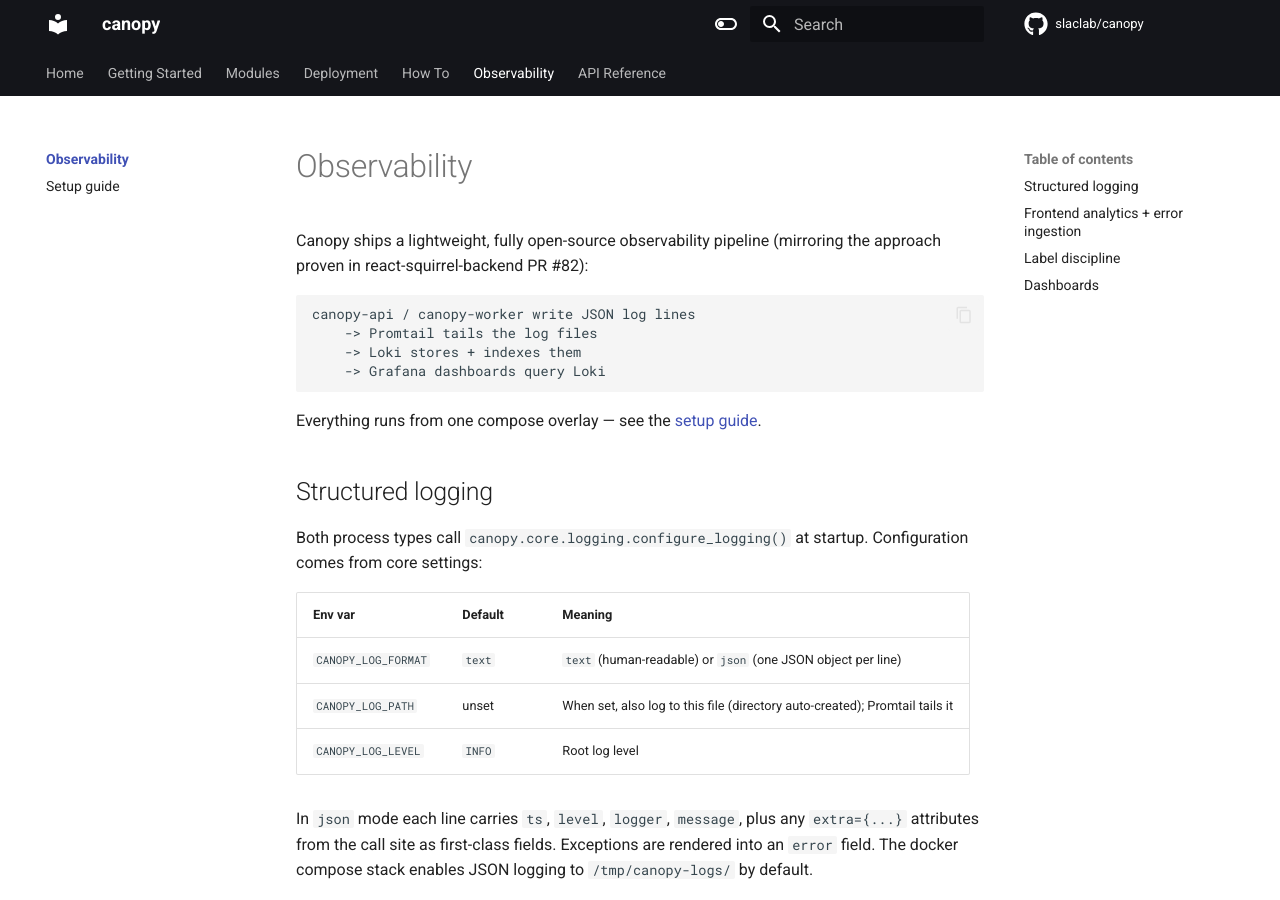
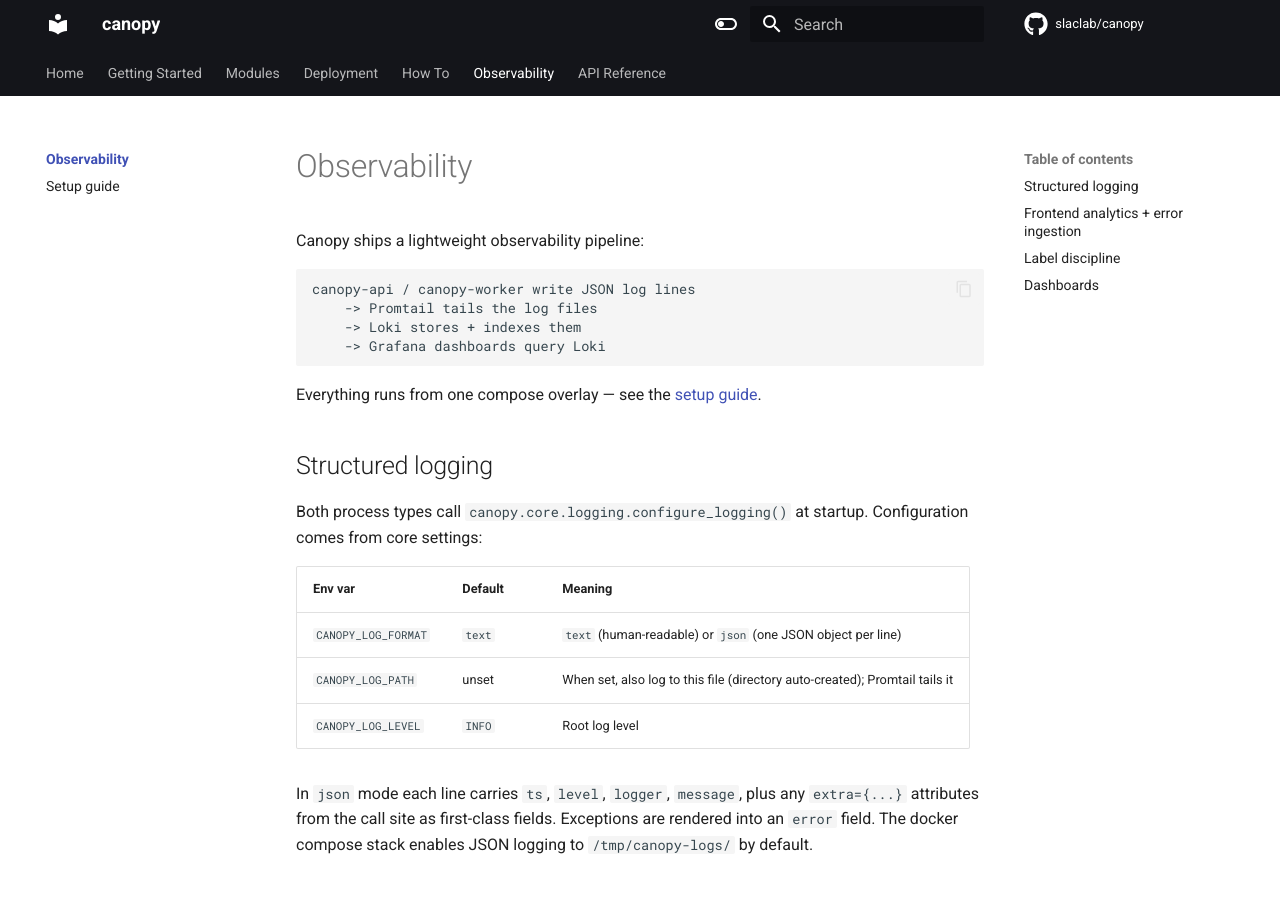
Before and after one commit to slaclab/canopy, an MkDocs documentation site: the page built from docs/observability/index.md, in a window 1280 px wide and 900 px high. Built offline with MkDocs 1.6.1 and Material for MkDocs 9.7.7, drawn with Linux system fonts in a browser that asks for light colours; comment, search, counter and statistics services are not loaded.

Commit message:
Clean up a couple comments

````diff
--- a/docs/observability/index.md
+++ b/docs/observability/index.md
@@ -1,7 +1,6 @@
 # Observability
 
-Canopy ships a lightweight, fully open-source observability pipeline
-(mirroring the approach proven in react-squirrel-backend PR #82):
+Canopy ships a lightweight observability pipeline:
 
 ```
 canopy-api / canopy-worker write JSON log lines
````
Also changed, not shown: 1 other file.
